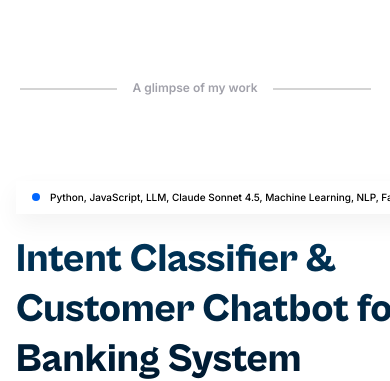
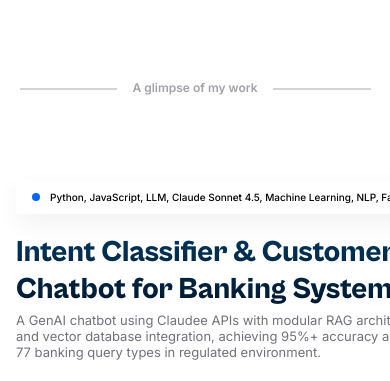
Before and after one commit to Samwell10/New-Portfolio, a plain HTML site: page index.html in a window 390 px wide. Shown: the part 474-855 px from the top of the page. Drawn offline with Linux system fonts and the light colour scheme; a web font is replaced by a local one.

Commit message:
Reduce font sizes for project-topic and project-context

```diff
--- a/Style.css
+++ b/Style.css
@@ -284,7 +284,7 @@ nav button:hover{
     margin-top: 20px;
     font-family: Grotesk-ExtraBold;
     font-weight: 800;
-    font-size: 48px;
+    font-size: 35px;
     line-height: normal;
     background-image: linear-gradient(180deg, #00365B 0%, #00182E 100%);
     background-size: 100%;
@@ -693,10 +693,11 @@ footer .header-socials .socials:hover{
         font-size: 12px;
     }
     .project-topic{
-        font-size: 40px;
+        font-size: 30px;
     }
     .project-context{
-        font-size: 16px;
+        font-size: 13px;
+        align-items: justify;
     }
     .projectimage{
         width: 100%;
```
